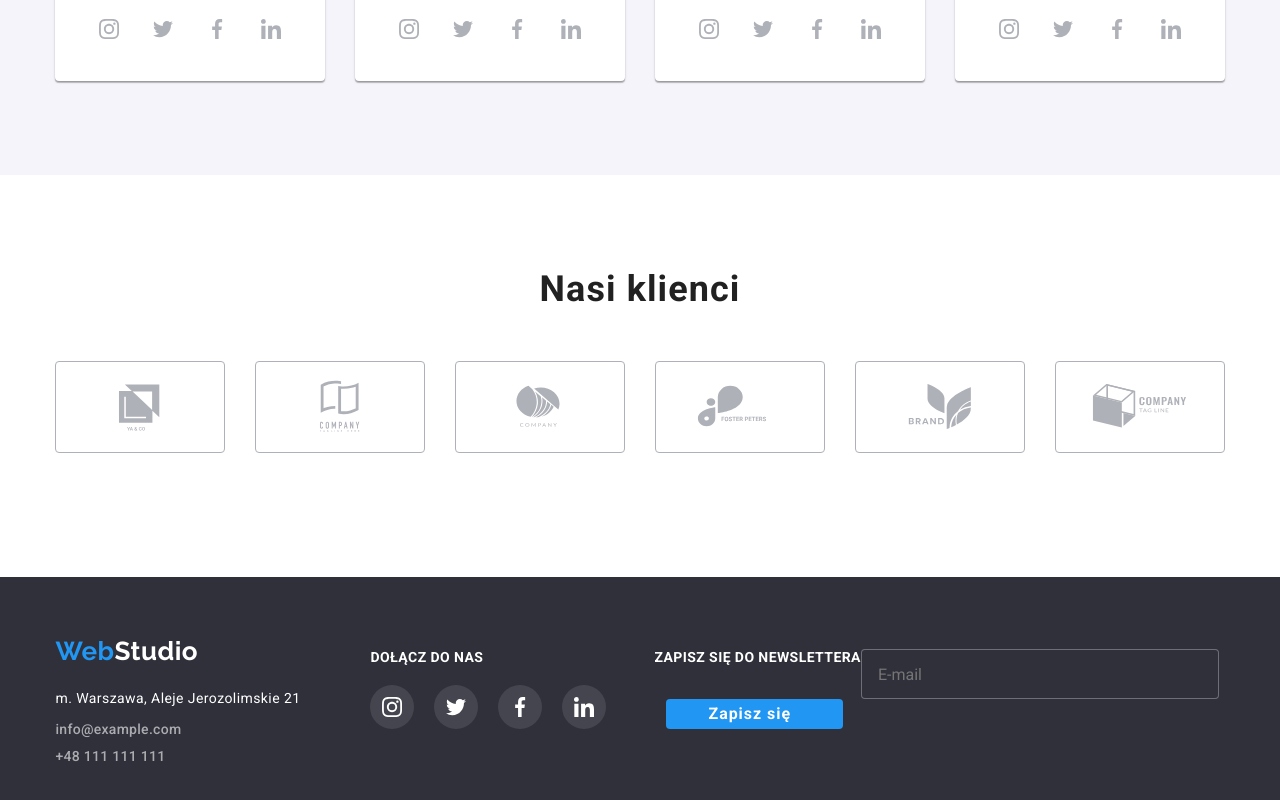
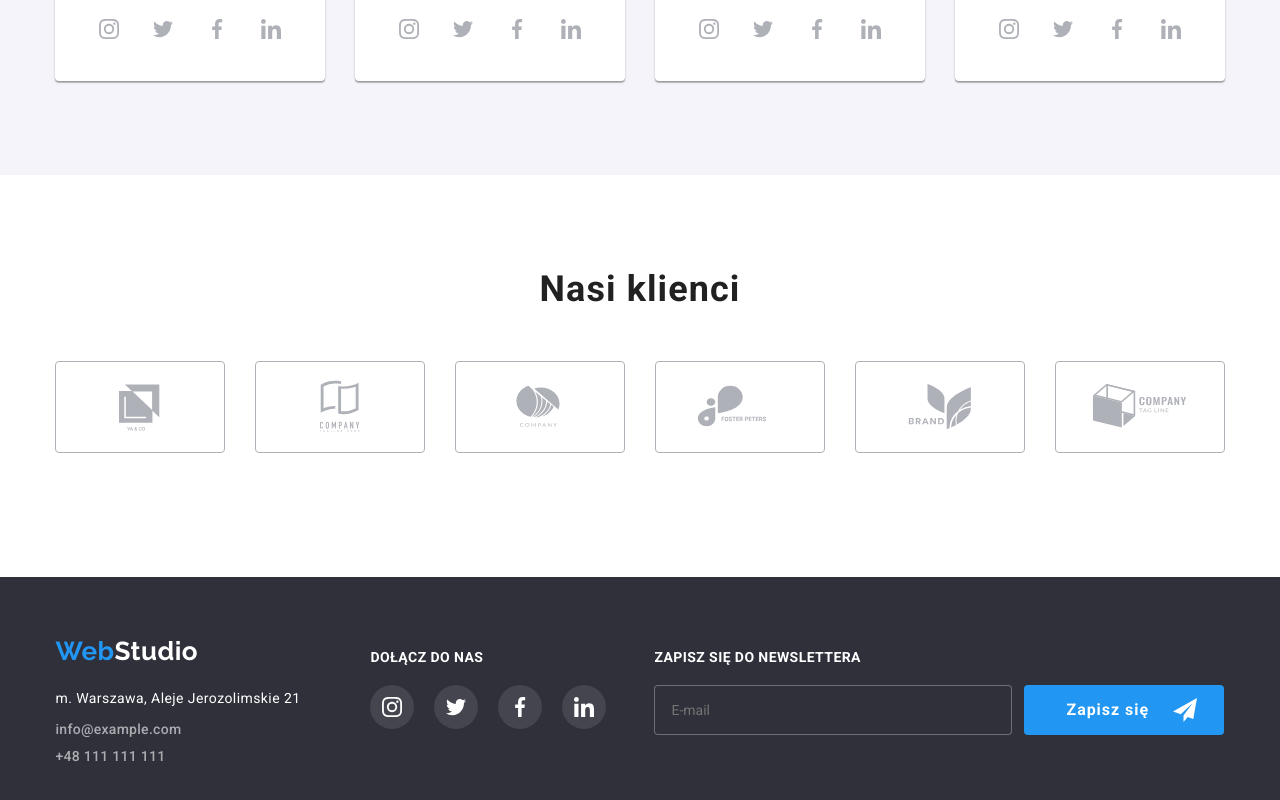
Before and after one commit to tojaarek/goit-markup-hw-06, a plain HTML site: page index.html in a window 1280 px wide. Shown: the part 2136-2936 px from the top of the page. Drawn offline with nearby package versions, Linux system fonts and the light colour scheme.

Commit message:
footer newsletter

```diff
--- a/css/styles.css
+++ b/css/styles.css
@@ -468,6 +468,11 @@ ul {
   padding-top: 12px;
 }
 
+.column {
+  display: flex;
+  flex-direction: column;
+}
+
 .social-margin {
   margin-left: 70px;
   width: 206px;
@@ -476,18 +481,29 @@ ul {
 
 .newsletter-margin {
   margin-left: 78px;
-  height: 86px;
   width: 570px;
 }
 
 .button-margin {
+  display: flex;
+  align-items: center;
+  margin-top: 36px;
+  margin-left: 12px;
   padding-left: 42px;
-  margin-left: 12px;
+  width: 200px;
+  height: 50px;
 }
 
 .send-icon {
-  padding-left: 24px;
-  padding-right: 28px;
+  margin-left: 24px;
+}
+
+input[type="email"] {
+  color: var(--white-text);
+}
+
+input:focus {
+  border: 1px solid var(--accent-color);
 }
 
 .newsletter-form {
@@ -497,6 +513,7 @@ ul {
   border: 1px solid rgba(255, 255, 255, 0.3);
   border-radius: 4px;
   padding-left: 16px;
+  margin-top: 20px;
 }
 
 .social-media-title {
@@ -506,7 +523,6 @@ ul {
   line-height: 16px;
   letter-spacing: 0.03em;
   text-transform: uppercase;
-  padding-bottom: 20px;
 }
 
 .social-media-icon:not(:last-child) {
@@ -530,6 +546,7 @@ ul {
   transition-duration: 250ms;
   transition-timing-function: cubic-bezier(0.4, 0, 0.2, 1);
   transition-property: background-color, fill;
+  margin-top: 20px;
 }
 
 .social-media-icon-border:hover,
--- a/index.html
+++ b/index.html
@@ -362,10 +362,13 @@
         </ul>
       </div>
       <form class="media-box newsletter-margin" name="newsletterForm" autocomplete="on">
-        <label class="social-media-title" for="newsletter-input">Zapisz się do newslettera</label>
-        <input class="newsletter-form" id="newsletter-input" type="email" name="newsletterEmail" placeholder="E-mail" />
-        <button class="service-order button-margin link-contact" type="submit">Zapisz się<svg class="send-icon"
-            width="24" height="24">
+        <label class="social-media-title column" for="newsletter-input">
+          Zapisz się do newslettera
+          <input class="newsletter-form" id="newsletter-input" type="email" name="newsletterEmail"
+            placeholder="E-mail" />
+        </label>
+        <button class="service-order button-margin" type="submit">Zapisz się<svg class="send-icon" width="24"
+            height="24">
             <use href="./images/icons.svg#icon-send"></use>
           </svg></button>
       </form>
```
